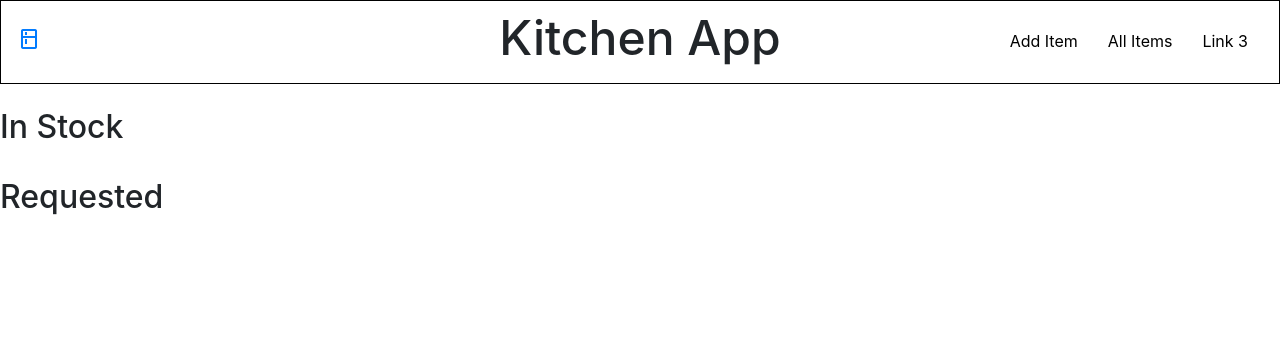
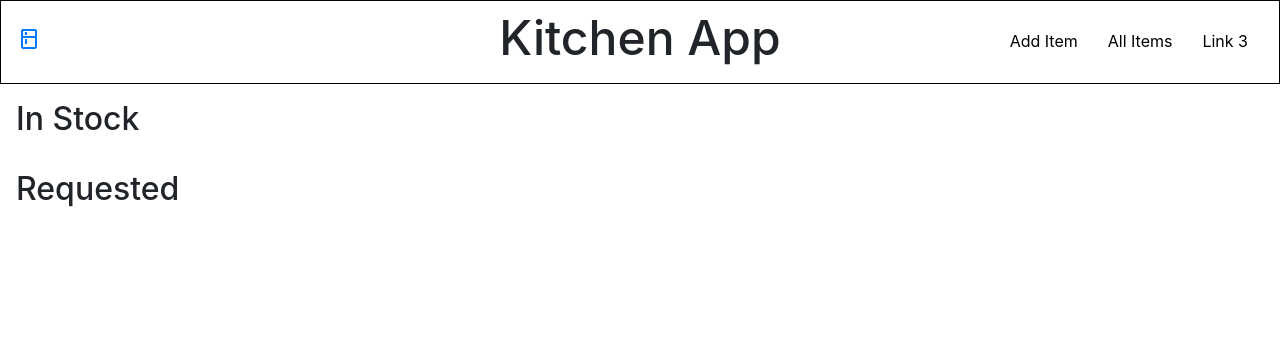
Before and after one commit to CBaut/kitchen, a Django app: page / in a window 1280 px wide. Shown: the top 344 px of the page. Run offline with Django 3.2, Linux system fonts and the light colour scheme; data that the repository does not hold is empty; some libraries are stand-ins or nearby versions.

Commit message:
Fixed requested changes to index and stylesheet

```diff
--- a/app_kitchen/static/app_kitchen/css/style.css
+++ b/app_kitchen/static/app_kitchen/css/style.css
@@ -1,6 +1,10 @@
 * {
   margin: 0;
   padding: 0;
+}
+
+h2 {
+  margin: 1rem;
 }
 
 /* Header */
@@ -13,7 +17,6 @@
 .navbar {
   border: 1px solid black;
   display: flex;
-  /* justify-content: space-between; */
   align-items: center;
 }
 
--- a/app_kitchen/templates/index.html
+++ b/app_kitchen/templates/index.html
@@ -15,6 +15,7 @@
 
 <body>
 
+  <header>
     <nav class="navbar">
       <div class="nav-section">
         <a href="#"><i class="material-icons positive">kitchen</i></a>
@@ -30,10 +31,9 @@
         </ul>
       </div>
     </nav>
+  </header>
 
-  <br>
   <h2>In Stock</h2>
-  <br>
 
   <div class="card-deck">
     {% for item in all_items %}
@@ -56,7 +56,7 @@
               <div class="modal-dialog" role="document">
                 <div class="modal-content">
                   <div class="modal-header">
-                    <h5 class="modal-title" id="firstModalLabel">Peanuts</h5>
+                    <h5 class="modal-title" id="firstModalLabel">{{item.name}}</h5>
                     <button type="button" class="close" data-dismiss="modal" aria-label="Close">
                       <span aria-hidden="true">&times;</span>
                     </button>
```
Lines whose indentation alone changed are shown as unchanged.
